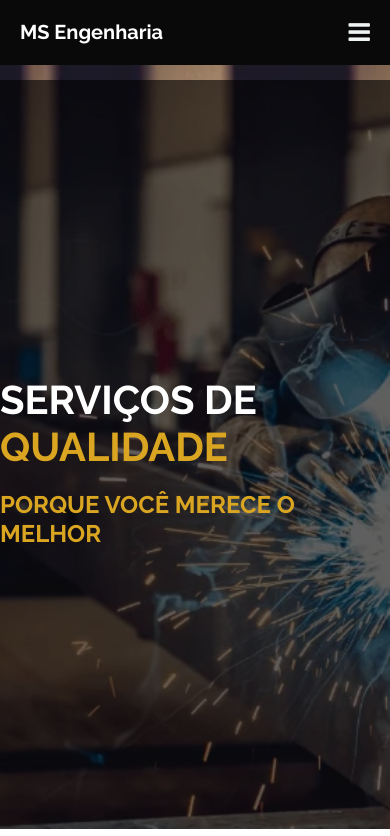
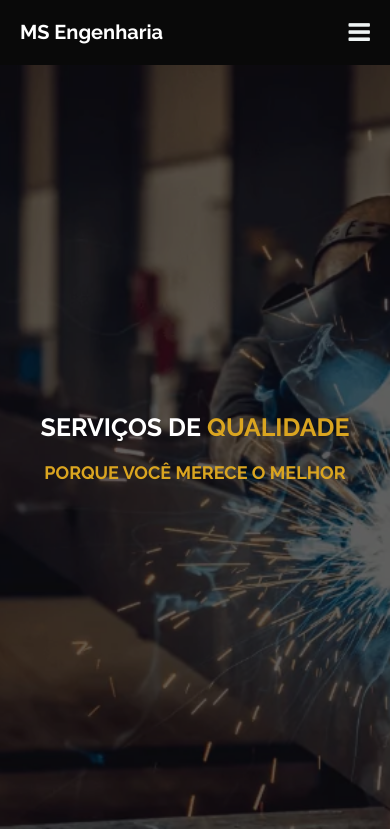
Before and after one commit to kevinup13/AgenciaBold, a plain HTML site: page index.html in a window 390 px wide. Shown: the top 836 px of the page. Drawn offline with Linux system fonts and the light colour scheme.

Commit message:
ajustes css

```diff
--- a/assets/template/style.css
+++ b/assets/template/style.css
@@ -171,9 +171,9 @@
 .item {
     background-color: rgb(38, 38, 38);
     display: block;
+    flex-wrap: wrap;
     align-items: center;
     height: 200px;
-    flex-direction: column;
     text-align: center;
     width: 30%;
     margin: 1%;
@@ -220,12 +220,19 @@
         font-size: 20px;
     }
 
-
-
-
-
     .items-menu {
         display: none;
     }
 
+
+
+    .banner h1 {
+        font-size: 25px;
+    }
+
+    .banner h2 {
+        font-size: 18px;
+    }
+
+    */
 }
```
